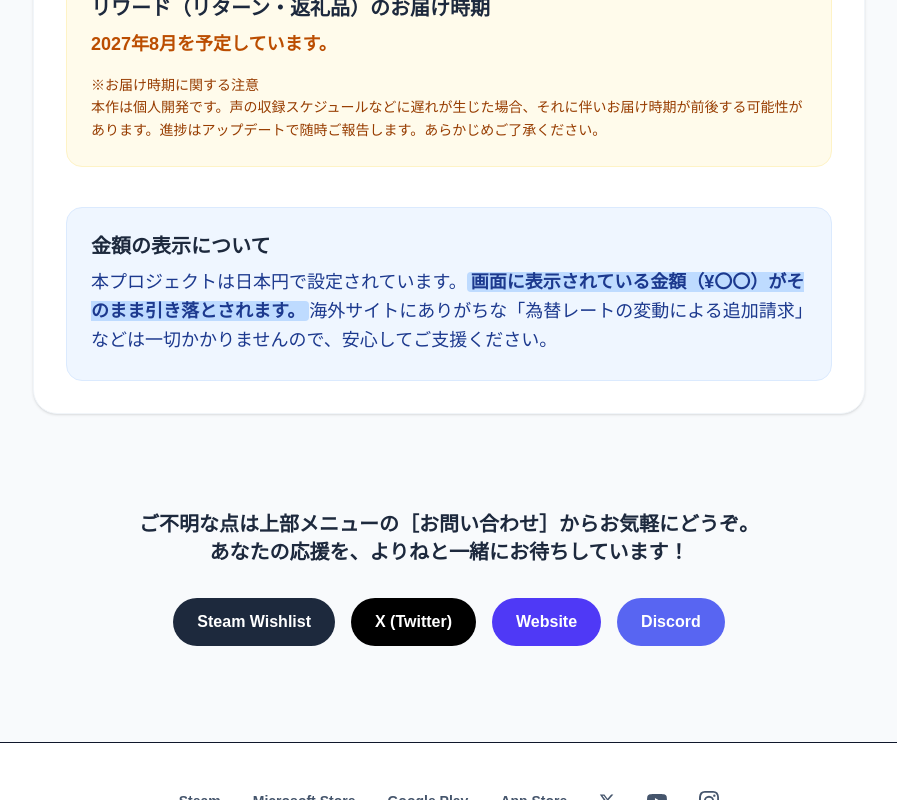
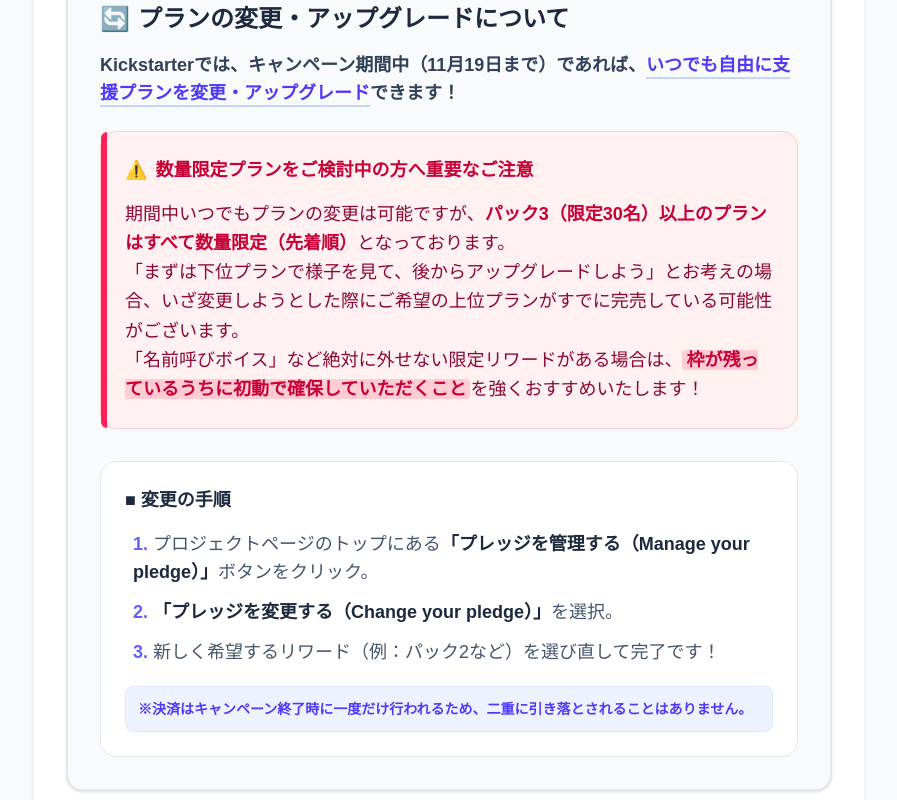
Before and after one commit to ejpasayama-bit/easyjstudio, a React (Vite) app: page /ks-guide in a window 1280 px wide. Shown: the part 8340-9140 px from the top of the page, without its empty margins (191-1088 px from the left). Built offline with nearby package versions, Linux system fonts and the light colour scheme; a web font is replaced by a local one.

Commit message:
Initial commit: EasyJ Studio Website with i18n

```diff
--- a/src/LanguageContext.jsx
+++ b/src/LanguageContext.jsx
@@ -47,8 +47,8 @@
       title: "Profile",
       name: "FUKAYA",
       role: "App Developer / Japanese Language Teacher",
-      description: "While developing apps independently, I also teach as a Japanese language teacher. Currently distributing 'ListeningAdventure' as a mobile app and 'SlanGame (Temp)' on Steam.",
-      specialty: "Tech Stack: React, Unity, Tailwind CSS, Firebase"
+      description: "While developing apps independently, I also teach as a Japanese language teacher. Currently distributing 'Listening Adventure N5' as a mobile app and 'My Oshi Uses Too Much Slang!' on Steam.",
+      specialty: "Tech Stack: React, Unity, Tailwind CSS, Firebase, Supabase"
     },
     guidelines: {
       title: "Video Posting Guidelines",
@@ -151,8 +151,8 @@
       name: "FUKAYA",
       role: "アプリ開発者 / 日本語教師",
       // ↓ プロフィールを更新しました！
-      description: "個人でアプリを開発する傍ら、日本語教師として教壇に立っています。\n「ListeningAdventure」をスマホアプリとして、「SlanGame（仮）」をSteamにて配信中。",
-      specialty: "技術スタック: React, Unity, Tailwind CSS, Firebase"
+      description: "個人でアプリを開発する傍ら、日本語教師として教壇に立っています。\n「リスニングアドベンチャーN5」をスマホアプリとして、「My Oshi Uses Too Much Slang!」をSteamにて配信中。",
+      specialty: "技術スタック: React, Unity, Tailwind CSS, Firebase, Supabase"
     },
     guidelines: {
       title: "動画投稿ガイドライン",
--- a/src/pages/Home.jsx
+++ b/src/pages/Home.jsx
@@ -1,21 +1,21 @@
 import React from 'react';
-import { useLanguage } from '../LanguageContext'; // ← 追加
+import { useLanguage } from '../LanguageContext';
 
 const Home = () => {
-  const { lang, t } = useLanguage(); // ← 辞書を呼び出す
+  const { lang, t } = useLanguage();
 
-  // プロジェクトの基本データ（タイトルや画像は言語共通なのでここに残す）
+  // プロジェクトの基本データ
   const projectsData = [
     {
       id: "01",
-      title: "Listening Adventure",
+      title: "Listening Adventure N5",
       img: "/listening-adventure.webp",
       color: "bg-indigo-100 text-indigo-600",
       link: "/listening-adventure"
     },
     {
       id: "02",
-      title: "VTuber Vocabulary Game",
+      title: "My Oshi Uses Too Much Slang!",
       img: "/vtuber-game.webp",
       color: "bg-pink-100 text-pink-600",
       link: "#"
--- a/src/pages/KickstarterGuide.jsx
+++ b/src/pages/KickstarterGuide.jsx
@@ -179,7 +179,6 @@
               <h3 className="text-xl font-bold text-slate-800 mb-4">手順</h3>
               <ol className="space-y-4 list-decimal list-inside marker:font-bold marker:text-emerald-500">
                 <li className="pl-2">希望するプラン（リワード）を選び、緑色のボタン<strong className="text-slate-800">「Back this project／このプロジェクトをバックする」</strong>を押す
-                  {/* block mt-4 mb-2 で上下に余白を取り、md:w-1/2 で半分のサイズに */}
                   <img src="/ks-guide/sc1.png" alt="説明画像１" className="block w-full md:w-1/2 h-auto mt-4 mb-2 rounded-xl shadow-sm border border-slate-200" />
                 </li>
                 <li className="pl-2"><strong className="text-slate-800">「利用可能なリワード」</strong>からプランを選択（「◯◯のプレッジ」を押す）</li>
@@ -187,11 +186,46 @@
                 <li className="pl-2">Kickstarterにログイン（初めての方は名前・Eメール・パスワードを入力してアカウント作成）</li>
                 <li className="pl-2">支援金額とプランを確認し、クレジットカード情報を入力</li>
                 <li className="pl-2">チェックボタンを押して、「プレッジする」を押す
-                  {/* こちらも同様にサイズダウンと余白を追加 */}
                   <img src="/ks-guide/sc2.png" alt="説明画像２" className="block w-full md:w-1/2 h-auto mt-4 mb-2 rounded-xl shadow-sm border border-slate-200" />
                 </li>
                 <li className="pl-2">完了！ あとは募集終了をお待ちください（拡散もしていただけるとありがたいです！）</li>
               </ol>
+            </div>
+
+            {/* ★新規追加：プランの変更・アップグレードについて */}
+            <div className="bg-slate-50 p-6 md:p-8 rounded-2xl border-2 border-slate-200 shadow-sm relative overflow-hidden">
+              <h3 className="text-2xl font-bold text-slate-800 mb-4 flex items-center gap-2">
+                <span className="text-indigo-600">🔄</span> プランの変更・アップグレードについて
+              </h3>
+              <p className="mb-6 font-bold text-lg text-slate-700">
+                Kickstarterでは、キャンペーン期間中（11月19日まで）であれば、<span className="text-indigo-600 border-b-2 border-indigo-200 pb-0.5">いつでも自由に支援プランを変更・アップグレード</span>できます！
+              </p>
+
+              {/* ⚠️ 数量限定プランへの注意喚起 */}
+              <div className="bg-rose-50 p-6 rounded-2xl border border-rose-200 mb-8 relative">
+                <div className="absolute top-0 left-0 w-1.5 h-full bg-rose-500 rounded-l-2xl"></div>
+                <h4 className="text-lg font-bold text-rose-700 mb-4 flex items-center gap-2">
+                  <span>⚠️</span> 数量限定プランをご検討中の方へ重要なご注意
+                </h4>
+                <p className="text-rose-900 leading-relaxed font-medium">
+                  期間中いつでもプランの変更は可能ですが、<strong className="text-rose-700">パック3（限定30名）以上のプランはすべて数量限定（先着順）</strong>となっております。<br className="mb-3 hidden md:block" />
+                  「まずは下位プランで様子を見て、後からアップグレードしよう」とお考えの場合、いざ変更しようとした際にご希望の上位プランがすでに完売している可能性がございます。<br className="mb-3 hidden md:block" />
+                  「名前呼びボイス」など絶対に外せない限定リワードがある場合は、<strong className="text-rose-700 bg-rose-200 px-1 rounded">枠が残っているうちに初動で確保していただくこと</strong>を強くおすすめいたします！
+                </p>
+              </div>
+
+              {/* 変更の手順 */}
+              <div className="bg-white p-6 rounded-2xl border border-slate-200">
+                <h4 className="font-bold text-slate-800 mb-4">■ 変更の手順</h4>
+                <ol className="space-y-3 list-decimal list-inside marker:font-bold marker:text-indigo-500">
+                  <li className="pl-2">プロジェクトページのトップにある<strong className="text-slate-800">「プレッジを管理する（Manage your pledge）」</strong>ボタンをクリック。</li>
+                  <li className="pl-2"><strong className="text-slate-800">「プレッジを変更する（Change your pledge）」</strong>を選択。</li>
+                  <li className="pl-2">新しく希望するリワード（例：パック2など）を選び直して完了です！</li>
+                </ol>
+                <p className="mt-5 text-sm font-bold text-indigo-600 bg-indigo-50 p-3 rounded-lg border border-indigo-100">
+                  ※決済はキャンペーン終了時に一度だけ行われるため、二重に引き落とされることはありません。
+                </p>
+              </div>
             </div>
 
             <div className="bg-amber-50 p-6 rounded-2xl border border-amber-100">
@@ -221,7 +255,7 @@
           </p>
 
           <div className="flex flex-wrap justify-center gap-4">
-            <a href="[URL]" target="_blank" rel="noopener noreferrer" className="bg-slate-800 text-white px-6 py-3 rounded-full font-bold hover:bg-slate-700 transition-colors">
+            <a href="https://store.steampowered.com/app/4993450/Oshi_Slang_Stream/" target="_blank" rel="noopener noreferrer" className="bg-slate-800 text-white px-6 py-3 rounded-full font-bold hover:bg-slate-700 transition-colors">
               Steam Wishlist
             </a>
             <a href="https://x.com/EasyJ_Studio" target="_blank" rel="noopener noreferrer" className="bg-black text-white px-6 py-3 rounded-full font-bold hover:bg-slate-800 transition-colors">
```
Also changed, not shown: public/ks-guide/stretch_goal_jp1.PNG.
